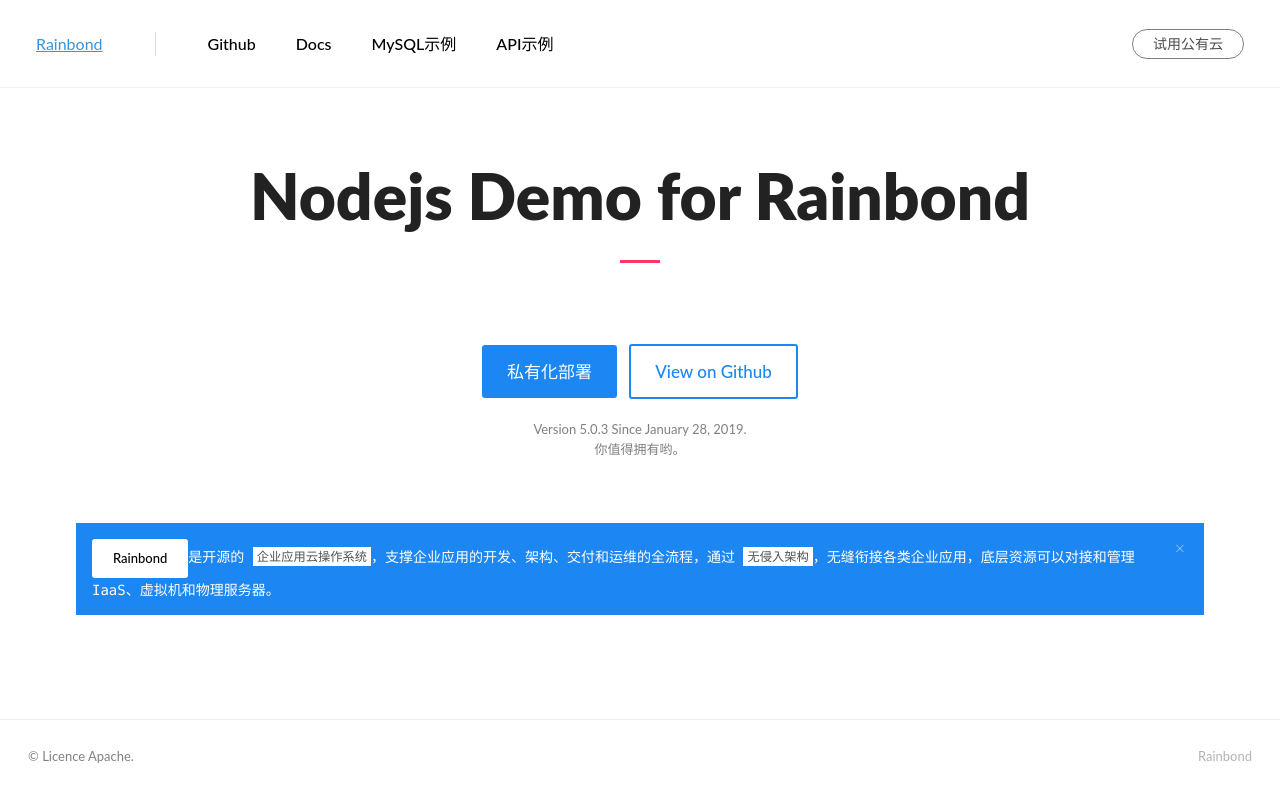
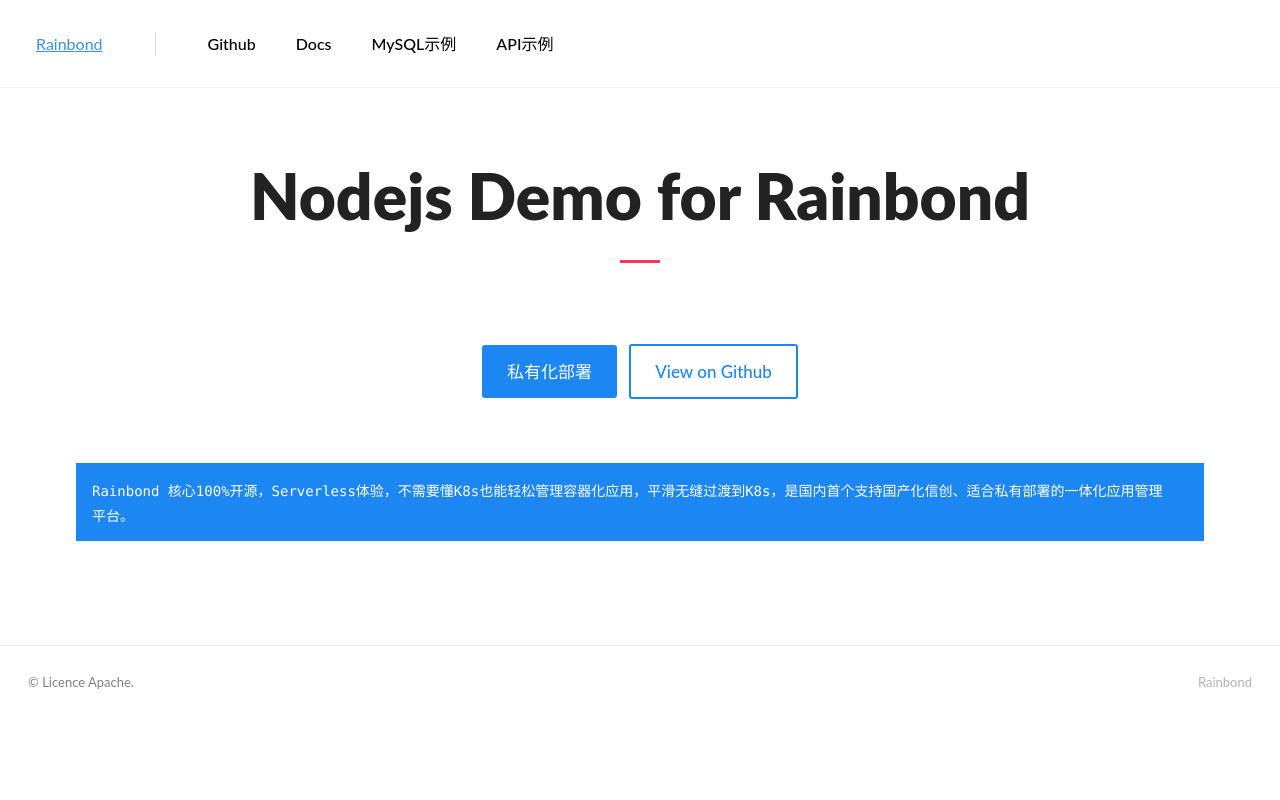
Before and after one commit to goodrain/nodejs-demo, a website: page index.html in a window 1280 px wide. Drawn offline with nearby package versions, Linux system fonts and the light colour scheme.

Commit message:
feat: modify page
Signed-off-by: Qi Zhang <smallqi1@163.com>

```diff
--- a/index.html
+++ b/index.html
@@ -8,7 +8,7 @@
 
     <meta
       name="description"
-      content="Rainbond（云帮）是一款以应用为中心的开源PaaS，深度整合基于Kubernetes的容器管理、Service Mesh微服务架构最佳实践、多类型CI/CD应用构建与交付、多数据中心资源管理等技术，为用户提供云原生应用全生命周期解决方案，构建应用与基础设施、应用与应用、基础设施与基础设施之间互联互通的生态体系，满足支撑业务高速发展所需的敏捷开发、高效运维和精益管理需求。"
+      content="Rainbond 核心100%开源，Serverless体验，不需要懂K8s也能轻松管理容器化应用，平滑无缝过渡到K8s，是国内首个支持国产化信创、适合私有部署的一体化应用管理平台。"
     />
 
     <meta name="author" content="goodrain" />
@@ -16,7 +16,7 @@
     <meta property="og:title" content="Rainbond Nodejs Demo" />
     <meta
       property="og:description"
-      content="Rainbond（云帮）是一款以应用为中心的开源PaaS，深度整合基于Kubernetes的容器管理、Service Mesh微服务架构最佳实践、多类型CI/CD应用构建与交付、多数据中心资源管理等技术，为用户提供云原生应用全生命周期解决方案，构建应用与基础设施、应用与应用、基础设施与基础设施之间互联互通的生态体系，满足支撑业务高速发展所需的敏捷开发、高效运维和精益管理需求。"
+      content="Rainbond 核心100%开源，Serverless体验，不需要懂K8s也能轻松管理容器化应用，平滑无缝过渡到K8s，是国内首个支持国产化信创、适合私有部署的一体化应用管理平台。"
     />
     <meta property="og:type" content="website" />
     <meta property="og:url" content="/" />
@@ -632,7 +632,7 @@
 
             <li>
               <a
-                href="https://www.rainbond.com/docs/stable/user-manual/app-creation/language-support/html.html"
+                href="https://www.rainbond.com/docs/"
                 target="_blank"
                 >Docs</a
               >
@@ -642,15 +642,6 @@
             <li><a href="/api" target="_blank">API示例</a></li>
 
             <!-- <li><a href="/env" target="_blank">示例</a></li> -->
-          </ul>
-        </nav>
-        <nav id="top-nav-extra">
-          <ul>
-            <li>
-              <a href="https://console.goodrain.com" target="_blank"
-                >试用公有云</a
-              >
-            </li>
           </ul>
         </nav>
       </div>
@@ -664,43 +655,19 @@
         <div id="action-buttons">
           <a
             class="button primary big"
-            href="https://www.rainbond.com/docs/stable/getting-started/online-installation.html"
+            href="https://www.rainbond.com/docs/quick-start/quick-install"
             target="_blank"
             >私有化部署</a
           >
           <a
             class="button outline big"
-            href="https://github.com/goodrain/python-demo"
+            href="https://github.com/goodrain/rainbond"
             target="_blank"
             >View on Github</a
           >
-          <p>
-            Version 5.0.3 Since January 28, 2019.<br />
-            你值得拥有哟。
-          </p>
         </div>
         <div class="message focus" data-component="message">
-          <span class="close small"></span>
-          <a
-            class="button inverted small"
-            href="https://www.rainbond.com"
-            target="_blank"
-            >Rainbond </a
-          >是开源的
-          <mark class="mark"
-            ><a
-              href="https://www.rainbond.com/docs/stable/architecture/design-concept.html#part-9693c61b747e20da"
-              target="_blank"
-              >企业应用云操作系统</a
-            ></mark
-          >，支撑企业应用的开发、架构、交付和运维的全流程，通过
-          <mark class="mark"
-            ><a
-              href="https://www.rainbond.com/docs/stable/architecture/design-concept.html#part-ef8ac41fb83350a"
-              target="_blank"
-              >无侵入架构</a
-            ></mark
-          >，无缝衔接各类企业应用，底层资源可以对接和管理IaaS、虚拟机和物理服务器。
+          Rainbond 核心100%开源，Serverless体验，不需要懂K8s也能轻松管理容器化应用，平滑无缝过渡到K8s，是国内首个支持国产化信创、适合私有部署的一体化应用管理平台。
         </div>
       </div>
     </main>
--- a/server.js
+++ b/server.js
@@ -26,7 +26,7 @@
     //response.end();
   }
 
-  http.createServer(onRequest).listen(process.env.PORT || 5000, null);
+  http.createServer(onRequest).listen(process.env.PORT || 4000, null);
 }
 function api(route, handle) {
   function onRequest(request, response) {
@@ -52,7 +52,7 @@
 
   }
 
-  http.createServer(onRequest).listen(process.env.PORT || 5000, null);
+  http.createServer(onRequest).listen(process.env.PORT || 4000, null);
 }
 function env(route, handle) {
   function onRequest(request, response) {
@@ -77,7 +77,7 @@
     // response.end();
   }
 
-  http.createServer(onRequest).listen(process.env.PORT || 5000, null);
+  http.createServer(onRequest).listen(process.env.PORT || 4000, null);
 }
 
 exports.start = start;
```
